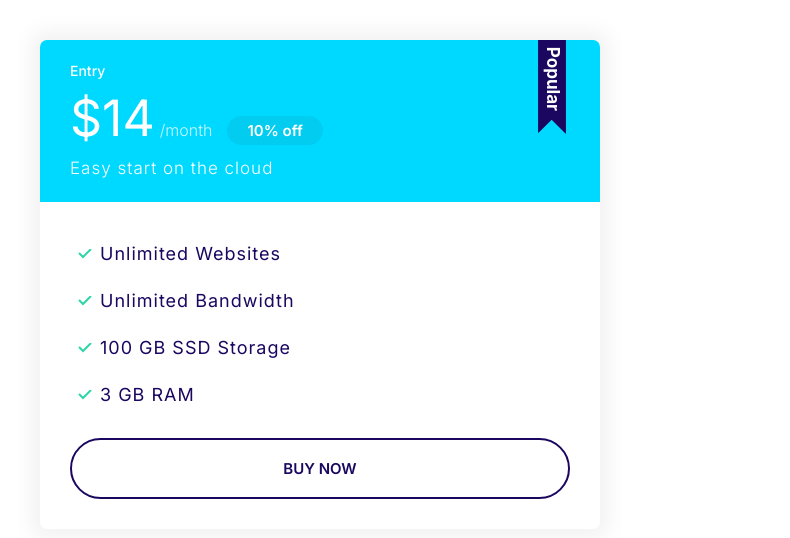
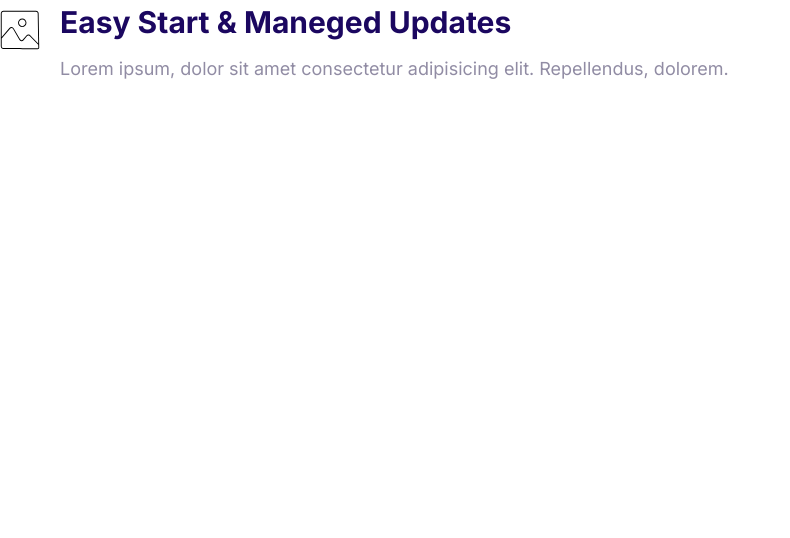
Before and after one commit to marcobgh/moshify, a plain HTML site: page index.html in a window 1280 px wide. Shown: the whole page, without its empty margins (0-790 px from the left). Drawn offline with Linux system fonts and the light colour scheme.

Commit message:
Building the media component

```diff
--- a/css/styles.css
+++ b/css/styles.css
@@ -369,3 +369,21 @@ a {
         font-size: 1.7rem;
     }
 }
+
+/* media */
+
+.media {
+    display: flex;
+}
+
+.media__title {
+    margin-top: 0;
+}
+
+.media__body {
+    margin: 0 2rem;
+}
+
+.media__image {
+    margin-top: 1rem ;
+}
--- a/index.html
+++ b/index.html
@@ -11,26 +11,15 @@
     <link rel="stylesheet" href="css/styles.css">
 </head>
 <body>
-    <div style="width: 50%; padding: 4rem;">
-        <div class="plan plan--popular">
-            <div class="card card--secondary">
-                <header class="card__header">
-                    <h3 class="plan__name">Entry</h3>
-                    <span class="plan__price">$14</span>
-                    <span class="plan__billing-cycle">/month</span>
-                    <span class="badge badge--secondary bash--small">10% off</span>
-                    <span class="plan__description">Easy start on the cloud </span>
-                </header>
-                <div class="card__body">
-                    <ul class="list--tick">
-                        <li class="list__item">Unlimited Websites</li>
-                        <li class="list__item">Unlimited Bandwidth</li>
-                        <li class="list__item">100 GB SSD Storage</li>
-                        <li class="list__item">3 GB RAM</li>
-                    </ul>
-                    <button class="btn btn--outline btn--block">Buy now</button>
-                </div>
-            </div>
+    <div class="media">
+        <div class="media__image">
+            <svg class="icon icon--primary">
+                <use xlink:href="images/sprite.svg#snap"></use>
+            </svg>
+        </div>
+        <div class="media__body">
+            <h3 class="media__title">Easy Start & Maneged Updates</h3>
+            <p>Lorem ipsum, dolor sit amet consectetur adipisicing elit. Repellendus, dolorem.</p>
         </div>
     </div>
 </body>
```
Also changed, not shown: components/medias.html (added, +11 -0 lines).
